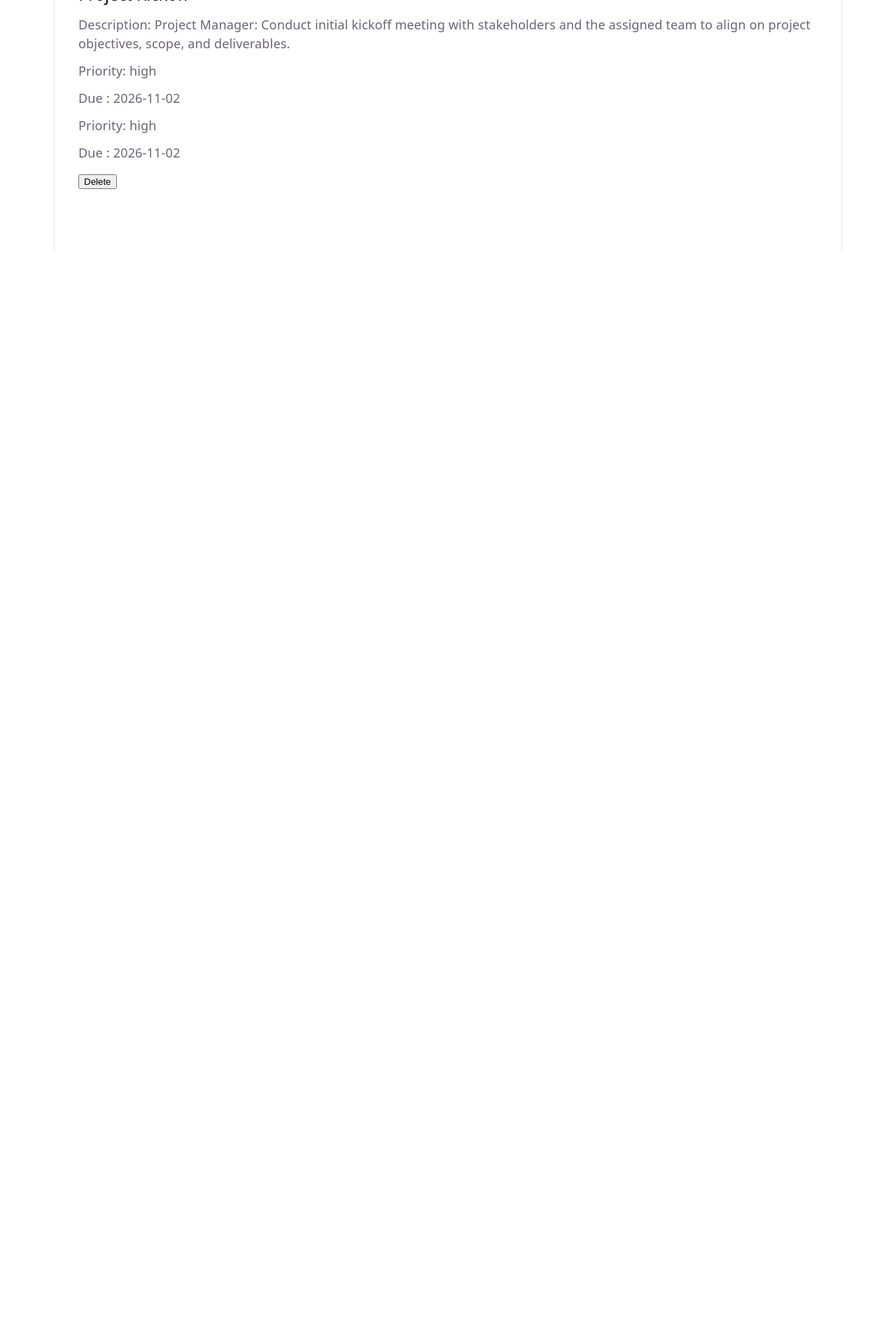
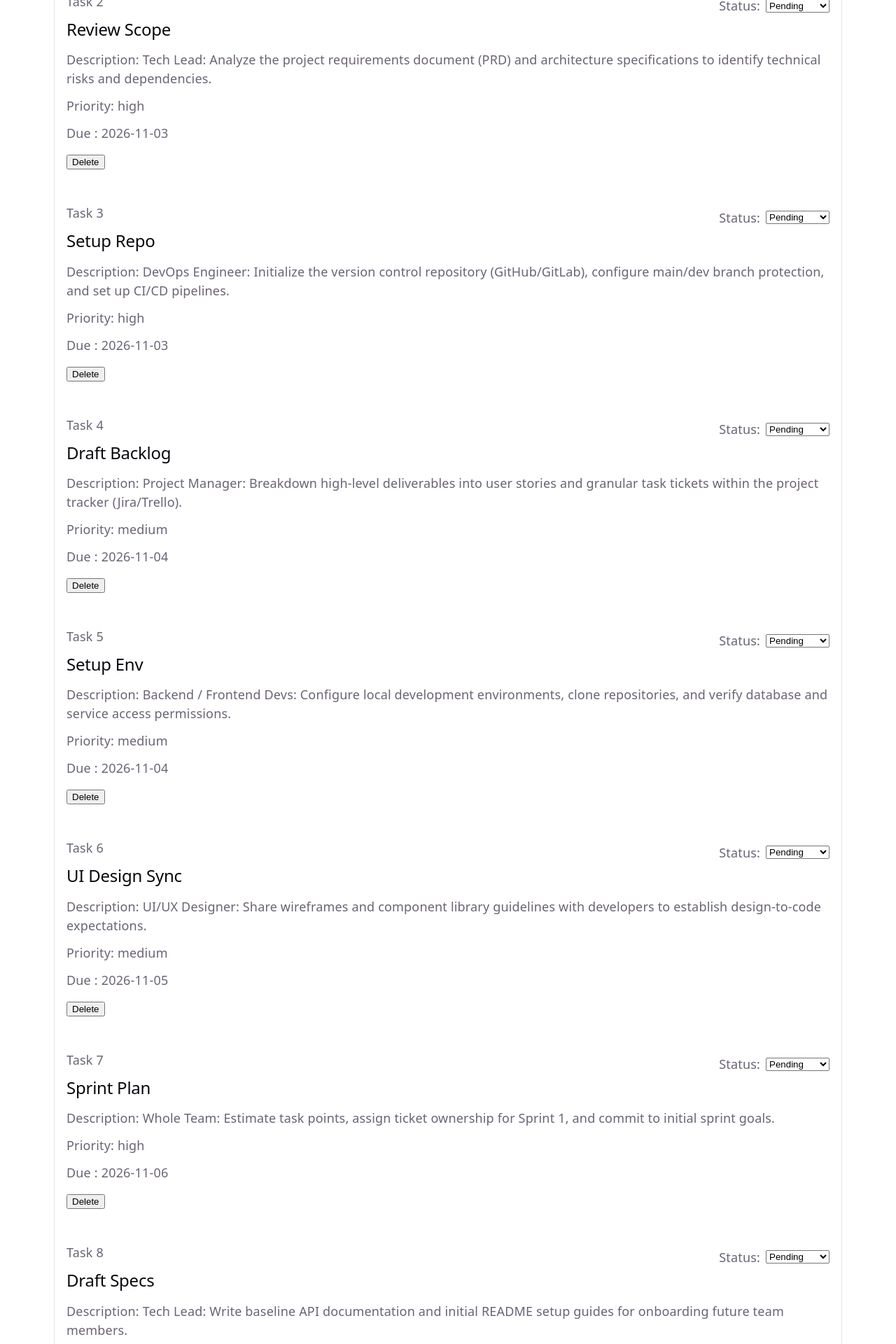
Before and after one commit to divzmadhu/lab-9-3, a React (Vite) app: page / in a window 1280 px wide. Shown: the part 440-2360 px from the top of the page at 70% size. Before the commit the page ends 800 px from the top, so only its background shows below. Built offline with nearby package versions, Linux system fonts and the light colour scheme.

Commit message:
Add sample tasks and fix duplicate task details

```diff
--- a/src/App.css
+++ b/src/App.css
@@ -1,7 +1,13 @@
-.task-filter,
-.task-list,
-/* .task-item, */
-.tasklist-box{
+
+h2 {
+  margin-bottom: 40px;
+}
+
+
+/* .task-filter, */
+/* .task-list, */
+/* .tasklist-box, */
+.task-item{
   border: 2px solid white;
   padding: 15px;
   margin: 15px 0;
--- a/src/App.tsx
+++ b/src/App.tsx
@@ -14,7 +14,73 @@ export default function App() {
       status: "pending",
       priority: "high",
       dueDate: "2026-11-02"
+    },
+
+    {
+      id: "2",
+      title: "Review Scope",
+      description: "Tech Lead: Analyze the project requirements document (PRD) and architecture specifications to identify technical risks and dependencies.",
+      status: "pending",
+      priority: "high",
+      dueDate: "2026-11-03"
+    },
+    {
+      id: "3",
+      title: "Setup Repo",
+      description: "DevOps Engineer: Initialize the version control repository (GitHub/GitLab), configure main/dev branch protection, and set up CI/CD pipelines.",
+      status: "pending",
+      priority: "high",
+      dueDate: "2026-11-03"
+    },
+    {
+      id: "4",
+      title: "Draft Backlog",
+      description: "Project Manager: Breakdown high-level deliverables into user stories and granular task tickets within the project tracker (Jira/Trello).",
+      status: "pending",
+      priority: "medium",
+      dueDate: "2026-11-04"
+    },
+    {
+      id: "5",
+      title: "Setup Env",
+      description: "Backend / Frontend Devs: Configure local development environments, clone repositories, and verify database and service access permissions.",
+      status: "pending",
+      priority: "medium",
+      dueDate: "2026-11-04"
+    },
+    {
+      id: "6",
+      title: "UI Design Sync",
+      description: "UI/UX Designer: Share wireframes and component library guidelines with developers to establish design-to-code expectations.",
+      status: "pending",
+      priority: "medium",
+      dueDate: "2026-11-05"
+    },
+    {
+      id: "7",
+      title: "Sprint Plan",
+      description: "Whole Team: Estimate task points, assign ticket ownership for Sprint 1, and commit to initial sprint goals.",
+      status: "pending",
+      priority: "high",
+      dueDate: "2026-11-06"
+    },
+    {
+      id: "8",
+      title: "Draft Specs",
+      description: "Tech Lead: Write baseline API documentation and initial README setup guides for onboarding future team members.",
+      status: "pending",
+      priority: "low",
+      dueDate: "2026-11-09"
+    },
+    {
+      id: "9",
+      title: "Client Signoff",
+      description: "Project Manager: Present the finalized project timeline, architecture review, and Sprint 1 scope to the client or executive sponsor for formal approval.",
+      status: "pending",
+      priority: "high",
+      dueDate: "2026-11-10"
     }
+
   ]);
 
   // const [filters, setFilters] = useState<{ status?: TaskStatus }>({});
@@ -53,21 +119,27 @@ export default function App() {
   }
   return (
     <div>
-      <h1>Lab 3</h1>
-      <h2>Lists, Keys, and Conditionals</h2>
+      {/* <h1>Lab 3- Lists, Keys, and Conditionals</h1> */}
+      <h2>WorkTrack - Task Management System</h2>
 
       <div className="task-list">
-        <h3>Task List</h3>
+        {/* <h3>Task List</h3> */}
 
 
         <TaskFilter onFilterChange={(newFilters) => setFilters(newFilters)} />
         <div className="tasklist-box">
+          <TaskList
+            tasks={filteredTasks}
+            totalTasks={tasks.length}
+            onStatusChange={handleStatusChange}
+            onDelete={handleDelete}
+          />
 
-          <TaskList
+          {/* <TaskList
             tasks={filteredTasks}
             onStatusChange={handleStatusChange}
             onDelete={handleDelete}
-          />
+          /> */}
 
         </div>
 
--- a/src/components/TaskFilter/TaskFilter.tsx
+++ b/src/components/TaskFilter/TaskFilter.tsx
@@ -4,7 +4,7 @@ export default function TaskFilter(props: TaskFilterProps) {
     return (
 
             <div className="task-filter">
-                 <h3>Filter Tasks</h3>
+                 {/* <h3>Filter Tasks</h3> */}
 
 
                 <div className="filter-controls">
--- a/src/components/TaskItem/TaskItem.tsx
+++ b/src/components/TaskItem/TaskItem.tsx
@@ -6,6 +6,8 @@ export default function TaskItem(props: TaskItemProps) {
 
 
         // <h2>Task Item</h2>
+         <>
+
             <div className="task-item">
 
 
@@ -39,17 +41,13 @@ export default function TaskItem(props: TaskItemProps) {
                     <p>Due : {props.task.dueDate}</p>
                 </div>
 
-            <div className="task-details">
-                <p>Priority: {props.task.priority}</p>
-                <p>Due : {props.task.dueDate}</p>
-            </div>
-
                 <button onClick={() => props.onDelete(props.task.id)}>
                     Delete
                 </button>
 
 
             </div>
+        </>
 
     );
 }
--- a/src/components/TaskList/TaskList.tsx
+++ b/src/components/TaskList/TaskList.tsx
@@ -1,20 +1,56 @@
 import type { TaskListProps } from "../../types";
 import TaskItem from "../TaskItem/TaskItem";
 
+
+
 export default function TaskList(props: TaskListProps) {
     return (
+
         <div>
-            {props.tasks.map((task) => (
-                <TaskItem
-                    key={task.id}
-                    task={task}
-                    onStatusChange={props.onStatusChange}
-                    onDelete={props.onDelete}
+            {props.tasks.length === 0 ? (
+                props.totalTasks === 0 ? (
+                    <p>No tasks available. Add a task to get started!</p>
+                ) : (
+                    <p>No tasks match your selected filters.</p>
+                )
+            ) : (
+                props.tasks.map((task) => (
+                    <TaskItem
+                        key={task.id}
+                        task={task}
+                        onStatusChange={props.onStatusChange}
+                        onDelete={props.onDelete}
+                    />
+                ))
+            )}
+        </div>
+        // <div>
+        //     {props.tasks.length === 0 ? (
+        //         <p>No tasks available. Add a task to get started!</p>
+        //     ) : (
+        //         props.tasks.map((task) => (
+        //             <TaskItem
+        //                 key={task.id}
+        //                 task={task}
+        //                 onStatusChange={props.onStatusChange}
+        //                 onDelete={props.onDelete}
+        //             />
+        //         ))
+        //     )}
+        // </div>
 
-                />
+        // <div>
+        //     {props.tasks.map((task) => (
+        //         <TaskItem
+        //             key={task.id}
+        //             task={task}
+        //             onStatusChange={props.onStatusChange}
+        //             onDelete={props.onDelete}
 
-            ))}
-        </div>
+        //         />
+
+        //     ))}
+        // </div>
 
     );
 }
--- a/src/types/index.ts
+++ b/src/types/index.ts
@@ -13,6 +13,8 @@ export interface Task {
 
 export interface TaskListProps {
   tasks: Task[];
+  // Total number of tasks before filtering, used to display the correct empty-state message.
+  totalTasks: number;
   onStatusChange: (taskId: string, newStatus: TaskStatus) => void;
   onDelete: (taskId: string) => void;
 }
```
Lines whose indentation alone changed are shown as unchanged.
